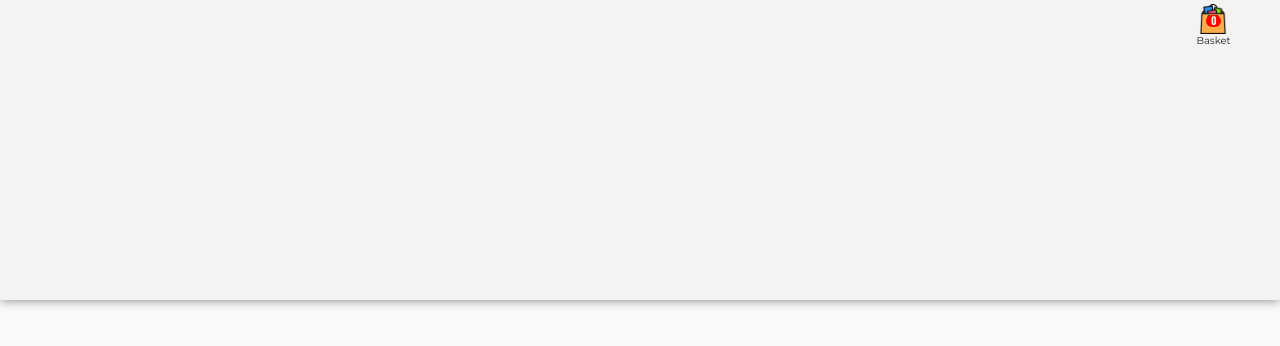
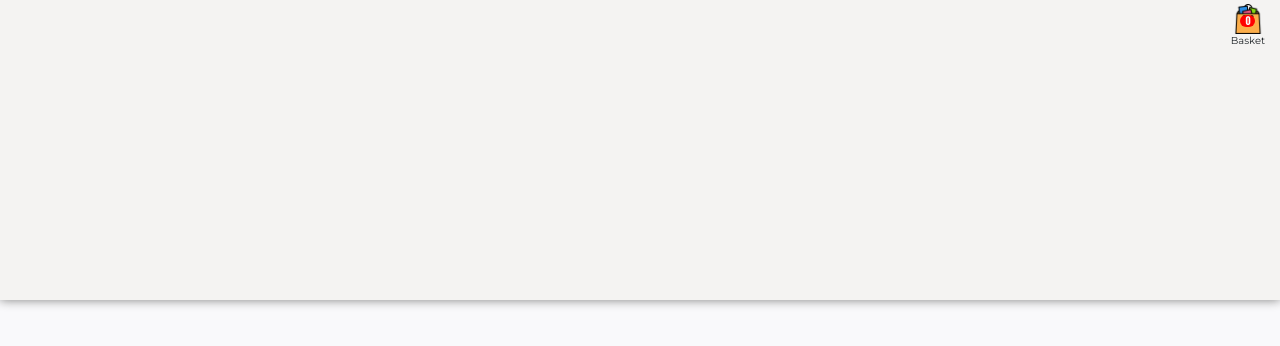
Before and after one commit to bengeois/CA349IT, a React (Create React App) app: page / in a window 1280 px wide. Shown: the top 346 px of the page. Built offline with nearby package versions, Linux system fonts and the light colour scheme.

Commit message:
Update header basket style

```diff
--- a/src/styles/components/Header.scss
+++ b/src/styles/components/Header.scss
@@ -23,6 +23,10 @@
     .right-item {
       grid-column-start: 20;
       grid-column-end: 21;
+
+      display: flex;
+      justify-self: end;
+      padding-right: 15px;
     }
   }
 
```
Also changed, not shown: src/components/Basket/BasketSlice.js (added).
